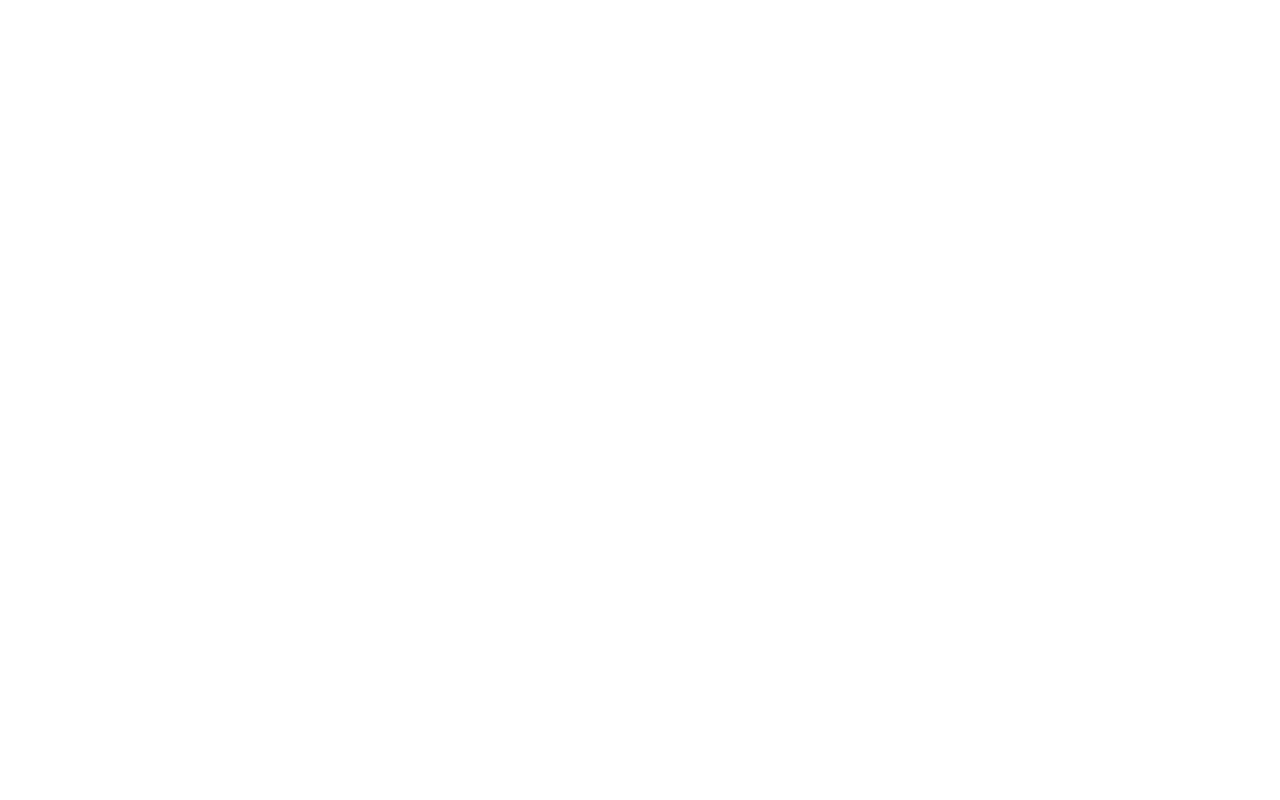
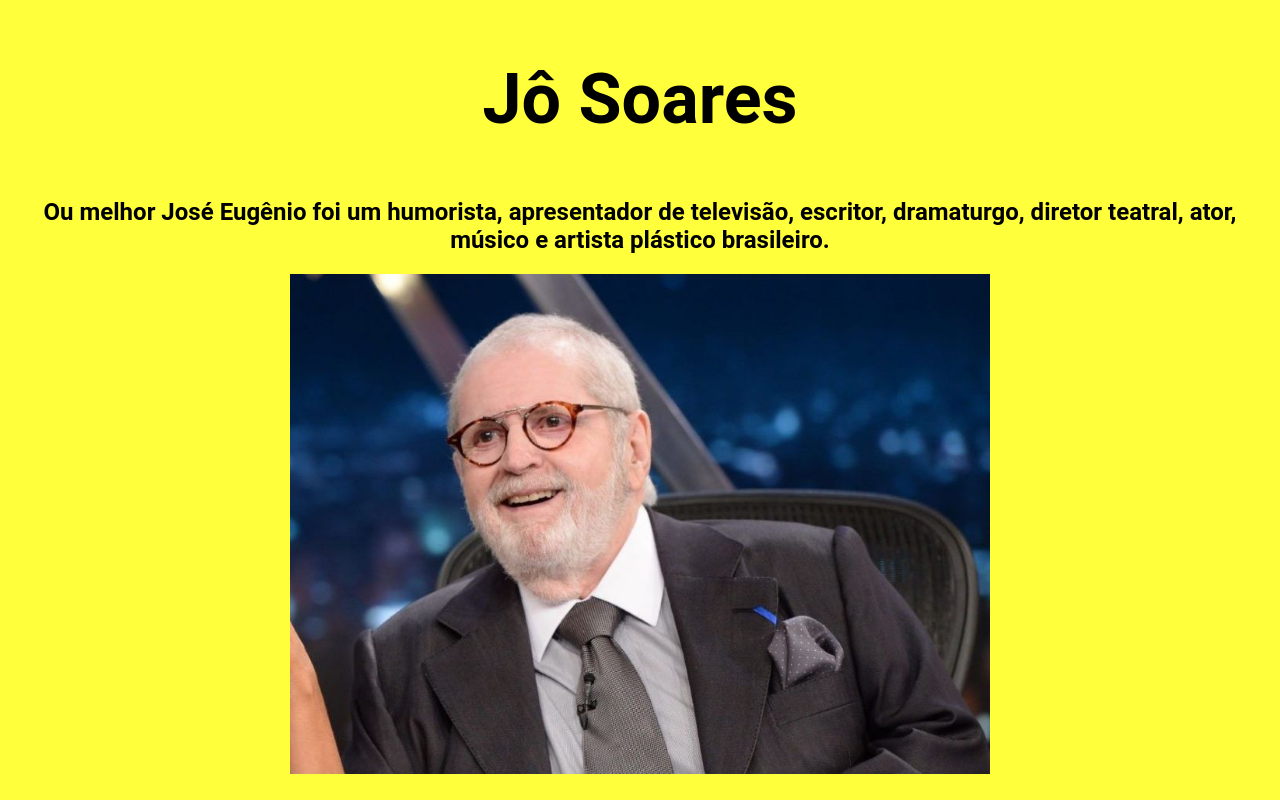
Before and after one commit to GuilhermeGoncalez/Tributo-J-Soares, a plain HTML site: page index.html in a window 1280 px wide. Drawn offline with Linux system fonts and the light colour scheme.

Commit message:
Título e foto

```diff
--- a/index.html
+++ b/index.html
@@ -3,8 +3,23 @@
 <head>
     <meta charset="UTF-8" />
     <title>Tributo Jô Soares</title>
+    <link rel="stylesheet" href="style.css">
+    <meta name="viewport" content="widht-device-widht" , initial-sacle="0">
 </head>
 <body>
+   <article>
+    <div class="title">
+    <h1>Jô Soares</h1>
+    <h2>Ou melhor José Eugênio foi um humorista, apresentador de televisão, escritor, dramaturgo, diretor teatral, ator, músico e artista plástico brasileiro.</h2>
+    </div>
 
+    <div class="fotoP"><img src="imagens/jo.jpeg" width="700px" height="500px"></div>
+
+
+
+
+
+
+   </article>
 </body>
 </html>
--- a/style.css
+++ b/style.css
@@ -0,0 +1,25 @@
+*{
+    box-sizing: border-box;
+    font-family: 'Roboto', sans-serif;
+}
+body {
+    margin: 20px;
+    padding: 0px;
+    background-color:rgb(255, 255, 60) ;
+
+}
+article {
+
+}
+h1 {
+    font-size: 70px;
+    text-align: center;
+}
+h2 {
+    text-align: center;
+}
+.fotoP {
+    display: flex;
+    justify-content: center;
+
+}
```
Also changed, not shown: imagens/jo.jpeg (added).
